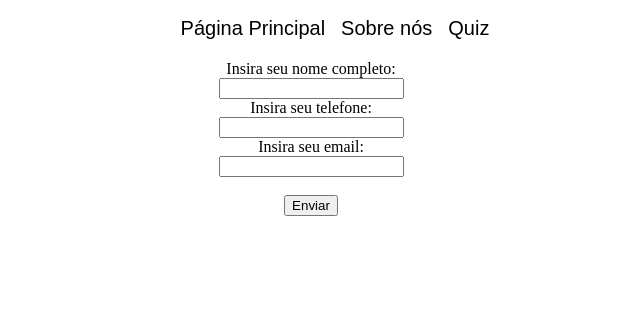
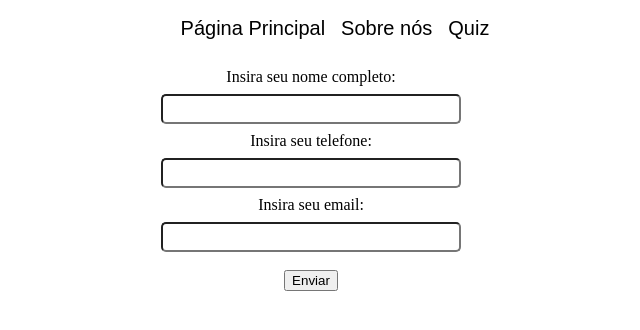
Before and after one commit to AbreuStrahd/cp2-dev-web-1sem, a plain HTML site: page pages/contato.html in a window 1280 px wide. Shown: the part 380-710 px from the top of the page, without its empty margins (329-969 px from the left). Drawn offline with Linux system fonts and the light colour scheme.

Commit message:
estilizando formulario

```diff
--- a/styles.css
+++ b/styles.css
@@ -154,4 +154,13 @@
 
 .formulario label  {
   display:block;
+  padding: 8px;
 }
+
+.formulario input {
+  border-radius: 5px;
+  box-sizing: border-box;
+  height: 30px;
+  width: 300px;
+
+}
```
